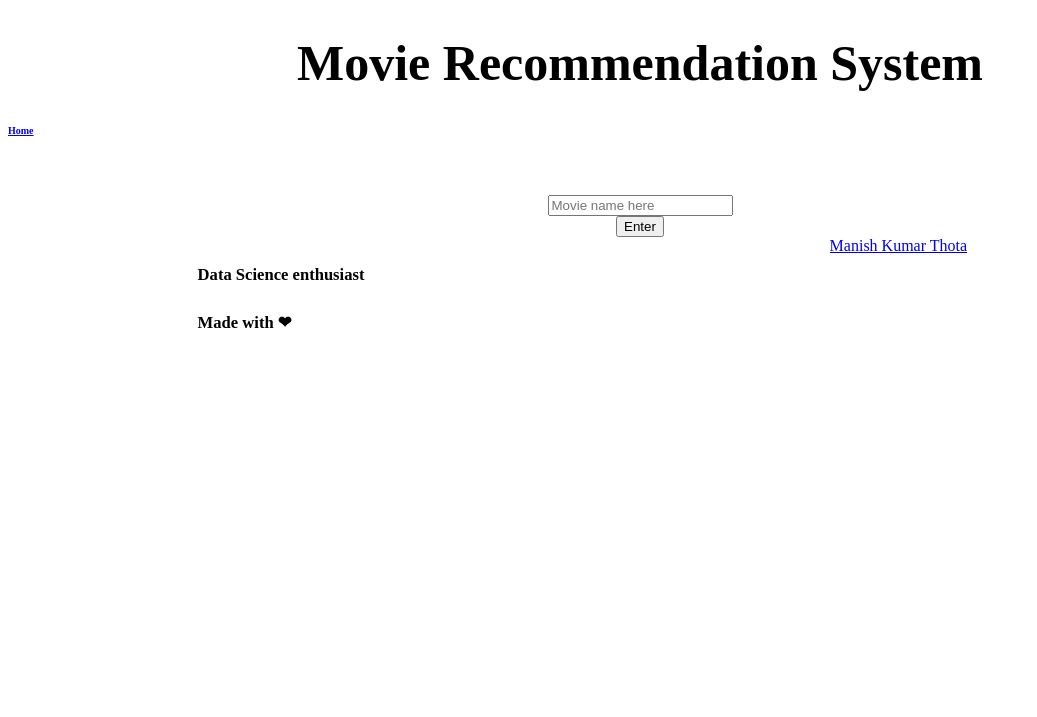
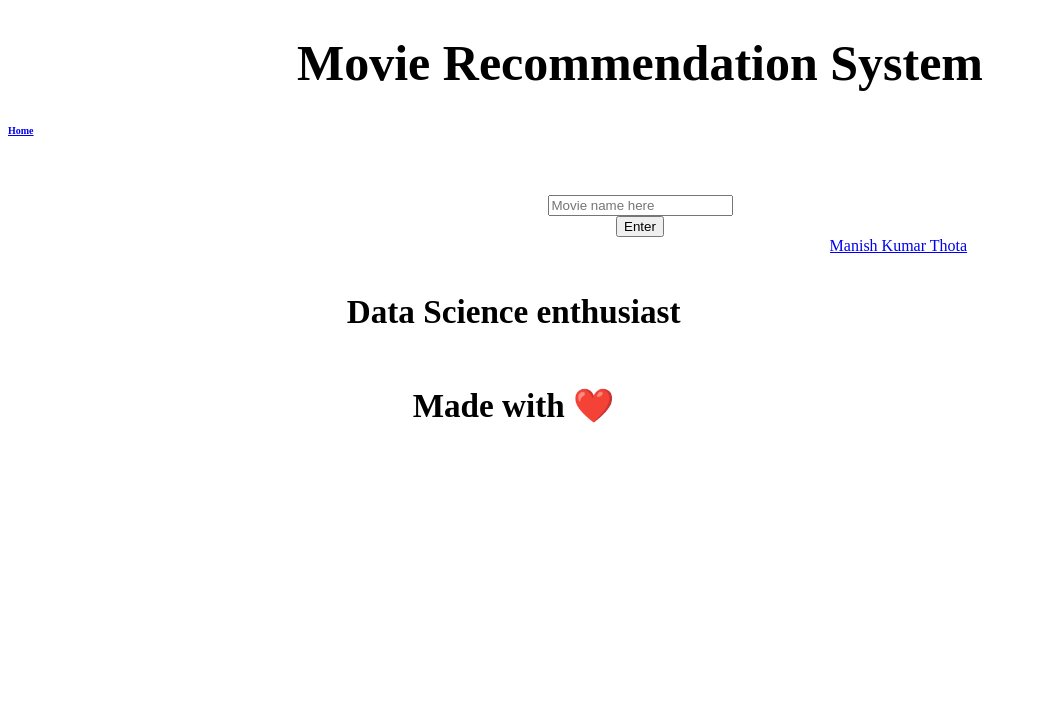
Before and after one commit to manishkumart/Movierecosys_pipeline, a Flask app: page / in a window 1280 px wide. Shown: the top 717 px of the page, without its empty margins (0-1037 px from the left). Run offline with Flask 2, Linux system fonts and the light colour scheme; some libraries are stand-ins or nearby versions.

Commit message:
Update base.html

```diff
--- a/templates/base.html
+++ b/templates/base.html
@@ -32,7 +32,8 @@
                 background:white;
                 width:50%;
                 height:280px;
-     font-size: 20px;
+               font-size: 40px;
+               text-align: center;
             }
 
 </style>
@@ -65,7 +66,7 @@
 
             <div id = "middlebox">
                  <h5 class="card-title">Data Science enthusiast</h3>
-            <h5 class="card-text">Made with <span>&#10084;</span> </h4>
+            <h5 class="card-text">Made with <span>❤️</span> </h4>
             </div>
   </div>
 
```
